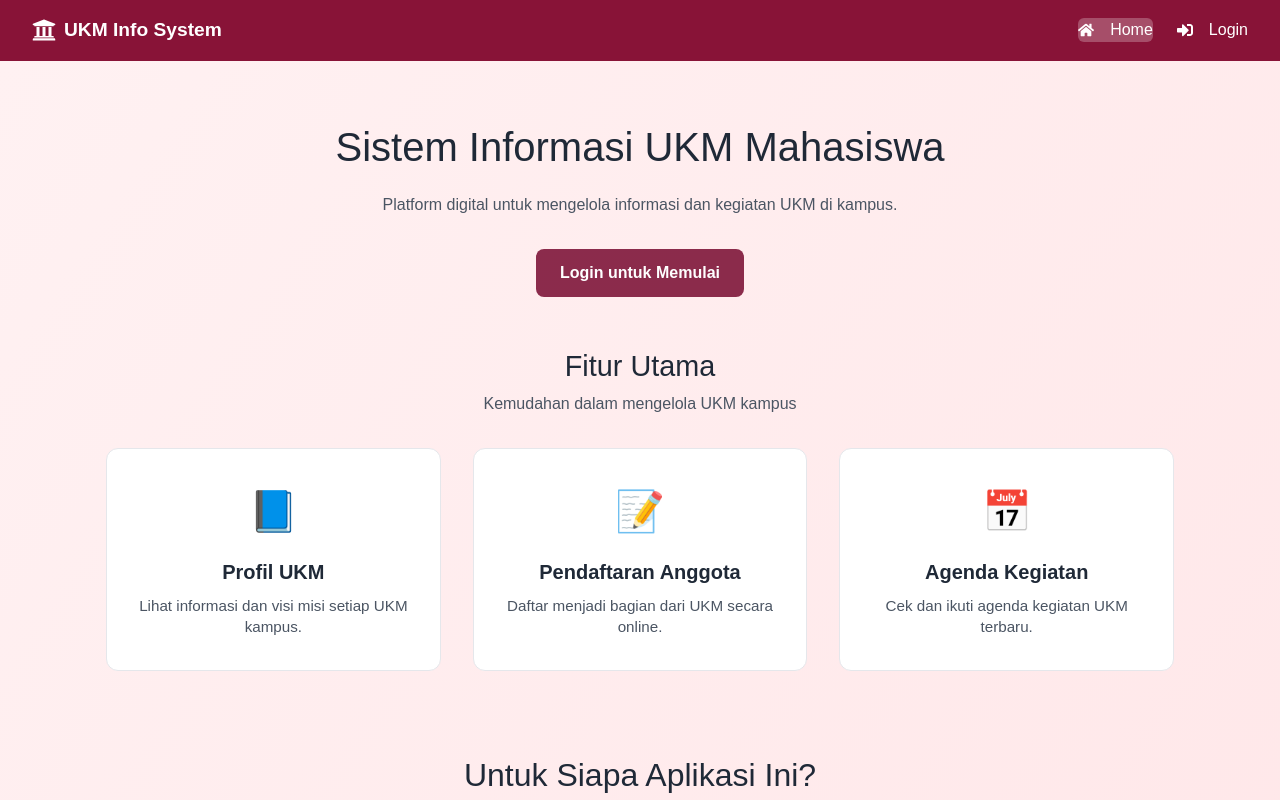
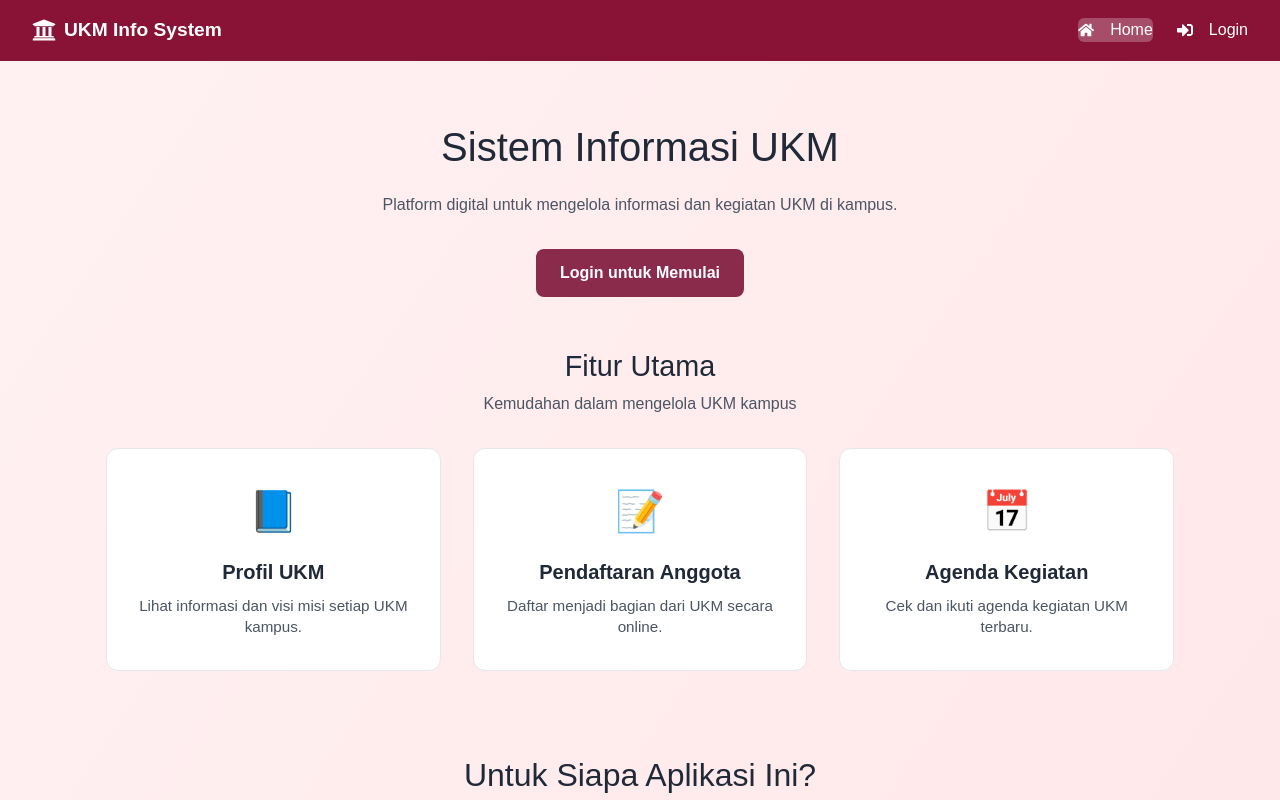
Before and after one commit to hhafidzaahh/uas, a Next.js app: page / in a window 1280 px wide. Shown: the top 800 px of the page. Built offline with nearby package versions, Linux system fonts and the light colour scheme.

Commit message:
Update page.js

```diff
--- a/app/page.js
+++ b/app/page.js
@@ -11,7 +11,7 @@ export default function HomePage() {
       <Navbar />
       <main className={styles.main}>
         <section className={styles.hero}>
-          <h1>Sistem Informasi UKM Mahasiswa</h1>
+          <h1>Sistem Informasi UKM</h1>
           <p>Platform digital untuk mengelola informasi dan kegiatan UKM di kampus.</p>
           <a href="/login" className={styles.cta}>Login untuk Memulai</a>
         </section>
```
